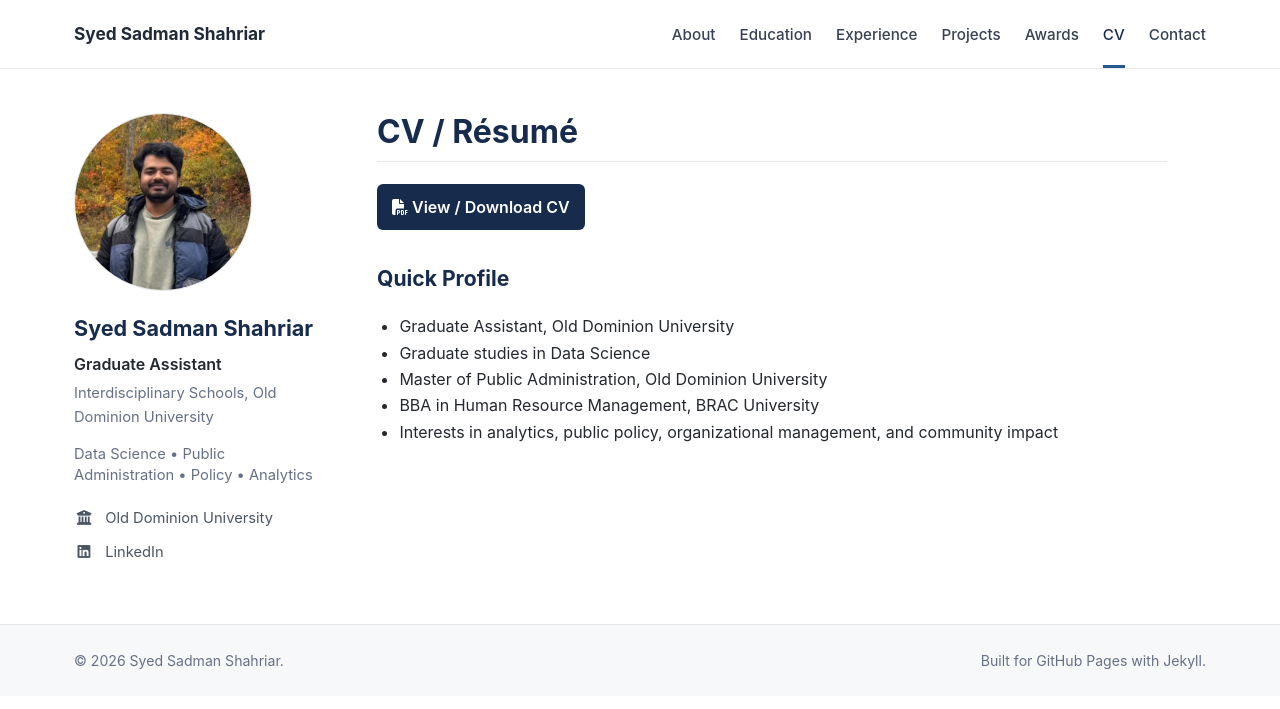
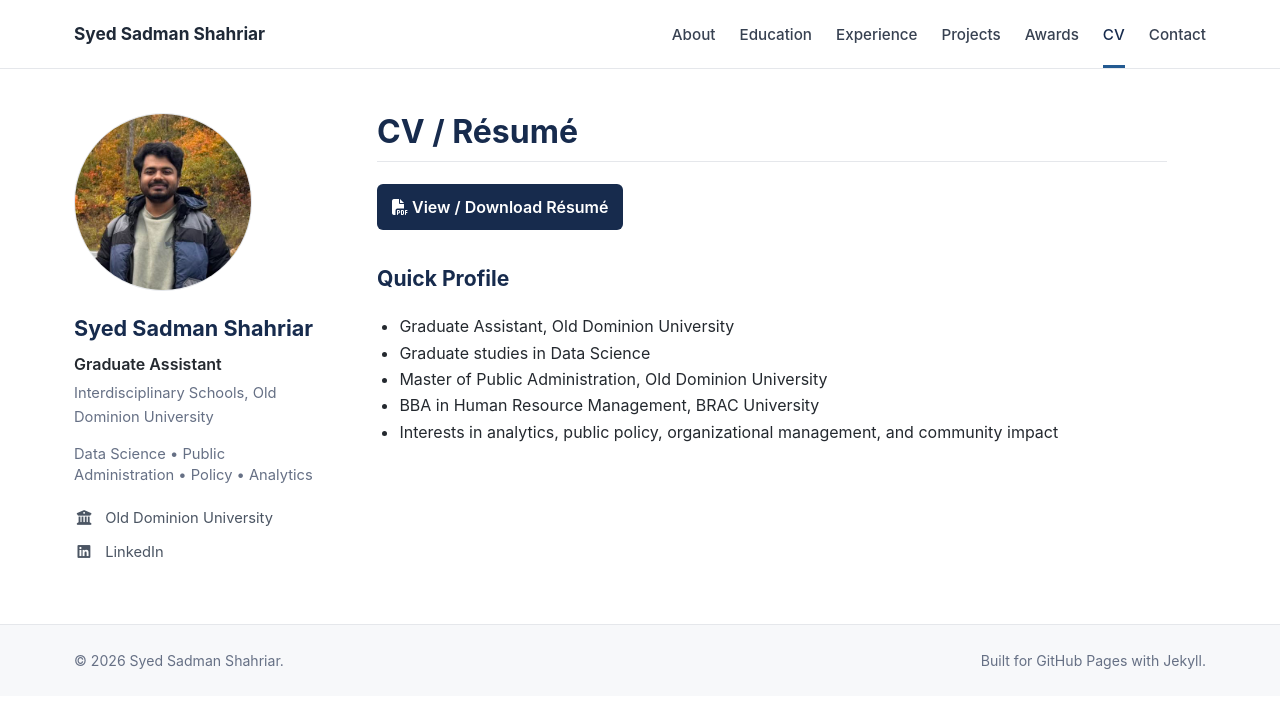
Before and after one commit to sshah005/sshah005.github.io, a Jekyll site: the page built from cv.md, in a window 1280 px wide. Shown: the top 709 px of the page. Built offline with Jekyll 4.4.1, drawn with Linux system fonts in a browser that asks for light colours.

Commit message:
Update cv.md

```diff
--- a/cv.md
+++ b/cv.md
@@ -14,7 +14,7 @@
 
 
 <a class="button" href="{{ '/assets/files/Syed_Sadman_Shahriar_CV.pdf' | relative_url }}" target="_blank">
-  <i class="fa-solid fa-file-pdf"></i> View / Download CV
+  <i class="fa-solid fa-file-pdf"></i> View / Download Résumé
 </a>
 
 
```
